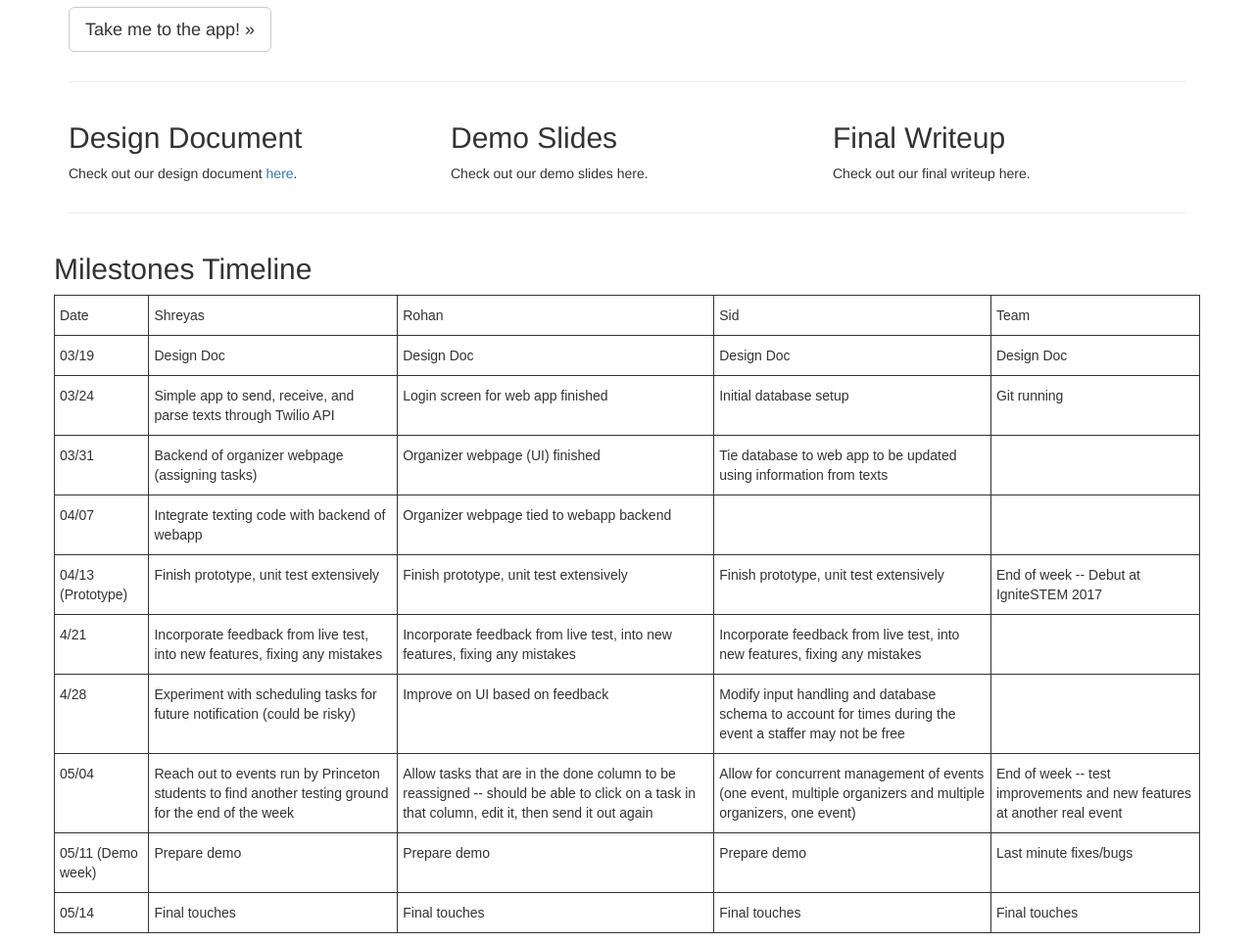
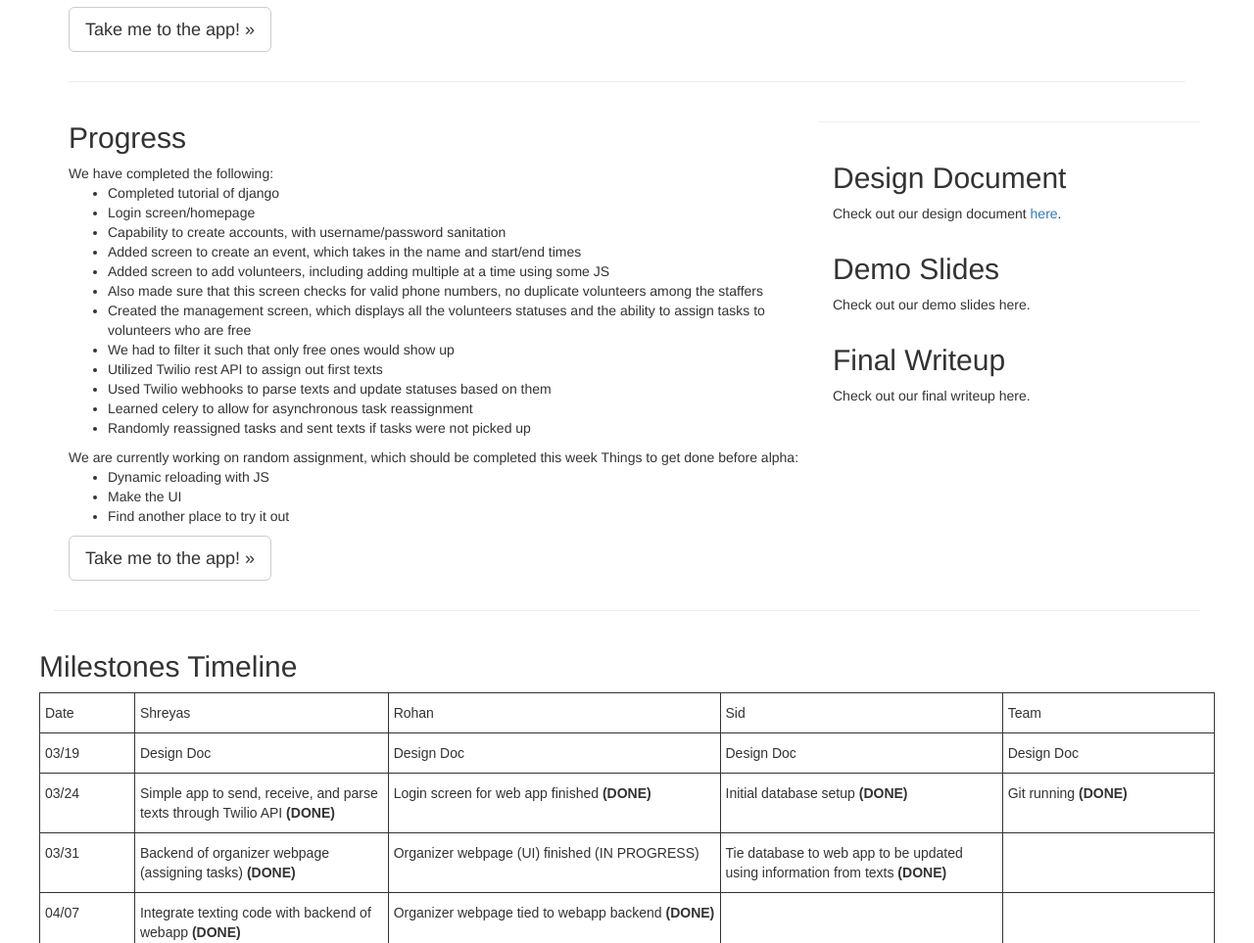
Before and after one commit to rodhoopar/try-eventful, a plain HTML site: page index.html in a window 1280 px wide. Shown: the part 807-1770 px from the top of the page at 98% size. Drawn offline with Linux system fonts and the light colour scheme.

Commit message:
Add files via upload
Updated timeline and progress

```diff
--- a/index.html
+++ b/index.html
@@ -98,6 +98,37 @@
             </div>
         </div>
         <!-- /.row -->
+        <hr>
+
+        <div class="row">
+            <div class="col-sm-8">
+                <h2>Progress</h2>
+                We have completed the following:
+                    <ul style = "list-style-type:disc">
+                    <li>Completed tutorial of django</li>
+                    <li>Login screen/homepage</li>
+                    <li>Capability to create accounts, with username/password sanitation</li>
+                    <li>Added screen to create an event, which takes in the name and start/end times</li>
+                    <li>Added screen to add volunteers, including adding multiple at a time using some JS</li>
+                    <li>Also made sure that this screen checks for valid phone numbers, no duplicate volunteers among the staffers</li>
+                    <li>Created the management screen, which displays all the volunteers statuses and the ability to assign tasks to volunteers who are free</li>
+                    <li>We had to filter it such that only free ones would show up</li>
+                    <li>Utilized Twilio rest API to assign out first texts</li>
+                    <li>Used Twilio webhooks to parse texts and update statuses based on them</li>
+                    <li>Learned celery to allow for asynchronous task reassignment</li>
+                    <li>Randomly reassigned tasks and sent texts if tasks were not picked up</li>
+                    </ul>
+                We are currently working on random assignment, which should be completed this week
+                Things to get done before alpha:
+                    <ul style = "list-style-type:disc">
+                    <li>Dynamic reloading with JS</li>
+                    <li>Make the UI</li>
+                    <li>Find another place to try it out</li>
+                    </ul>
+
+                    <a class="btn btn-default btn-lg" href="#">Take me to the app! &raquo;</a>
+                </p>
+            </div>
 
         <hr>
 
@@ -144,22 +175,22 @@
               </tr>
               <tr>
                 <td class="tg-yw4l">03/24</td>
-                <td class="tg-yw4l">Simple app to send, receive, and parse texts through Twilio API</td>
-                <td class="tg-yw4l">Login screen for web app finished</td>
-                <td class="tg-yw4l">Initial database setup</td>
-                <td class="tg-yw4l">Git running</td>
+                <td class="tg-yw4l">Simple app to send, receive, and parse texts through Twilio API <b>(DONE)</b> </td>
+                <td class="tg-yw4l">Login screen for web app finished <b>(DONE)</b></td>
+                <td class="tg-yw4l">Initial database setup <b>(DONE)</b></td>
+                <td class="tg-yw4l">Git running <b>(DONE)</b></td>
               </tr>
               <tr>
                 <td class="tg-yw4l">03/31</td>
-                <td class="tg-yw4l">Backend of organizer webpage (assigning tasks)</td>
-                <td class="tg-yw4l">Organizer webpage (UI) finished</td>
-                <td class="tg-yw4l">Tie database to web app to be updated using information from texts</td>
+                <td class="tg-yw4l">Backend of organizer webpage (assigning tasks) <b>(DONE)</b> </td>
+                <td class="tg-yw4l">Organizer webpage (UI) finished (IN PROGRESS)</td>
+                <td class="tg-yw4l">Tie database to web app to be updated using information from texts <b>(DONE)</b></td>
                 <td class="tg-yw4l"></td>
               </tr>
               <tr>
                 <td class="tg-yw4l">04/07</td>
-                <td class="tg-yw4l">Integrate texting code with backend of webapp</td>
-                <td class="tg-yw4l">Organizer webpage tied to webapp backend</td>
+                <td class="tg-yw4l">Integrate texting code with backend of webapp <b>(DONE)</b></td>
+                <td class="tg-yw4l">Organizer webpage tied to webapp backend <b>(DONE)</b></td>
                 <td class="tg-yw4l"></td>
                 <td class="tg-yw4l"></td>
               </tr>
```
